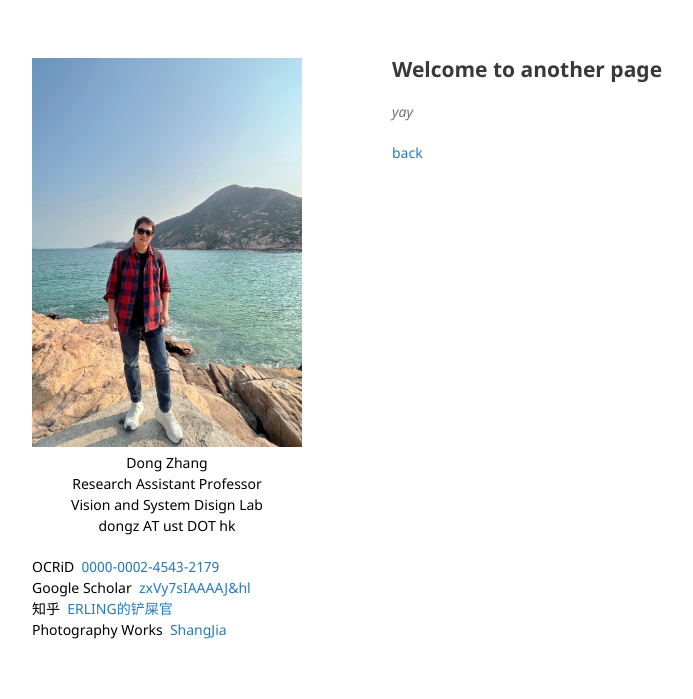
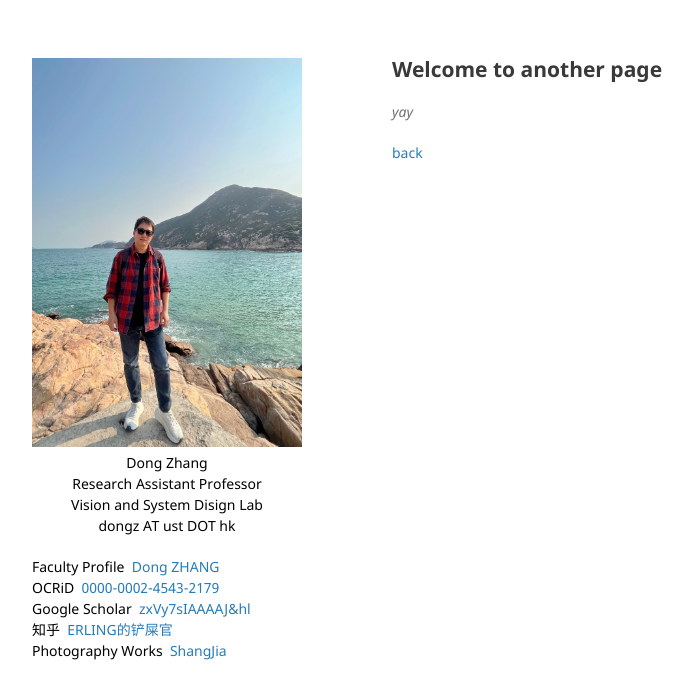
Before and after one commit to ZHANGDONG-NJUST/zhangdong-njust.github.io, a Jekyll site: the page built from another-page.md, in a window 1280 px wide. Shown: the top 699 px of the page, without its empty margins (178-871 px from the left). Built offline with Jekyll 4.4.1, drawn with Linux system fonts in a browser that asks for light colours; our own code applies the rules of GitHub Pages for plain Markdown files.

Commit message:
UPDATE
UPDATE

```diff
--- a/_layouts/default.html
+++ b/_layouts/default.html
@@ -24,7 +24,8 @@
         {% endif %}
 
         {% if site.github.is_user_page %}
-        <p class="view"><font color="black">OCRiD</font>&nbsp <a href="https://orcid.org/0000-0002-4543-2179">0000-0002-4543-2179</a><br>
+        <p class="view"><font color="black">Faculty Profile</font>&nbsp <a href="https://facultyprofiles.hkust.edu.hk/profiles.php?profile=dong-zhang-dongz#publications">Dong ZHANG</a><br>
+          <font color="black">OCRiD</font>&nbsp <a href="https://orcid.org/0000-0002-4543-2179">0000-0002-4543-2179</a><br>
           <font color="black">Google Scholar</font>&nbsp <a href="https://scholar.google.com/citations?user=zxVy7sIAAAAJ&hl=zh-CN">zxVy7sIAAAAJ&hl</a><br>
           <font color="black">知乎</font>&nbsp <a href="https://www.zhihu.com/people/zhang-dong-85">ERLING的铲屎官</a><br>
           <font color="black">Photography Works</font>&nbsp <a href="https://tuchong.com/1621052">ShangJia</a>
```
Also changed, not shown: index.md (+1 -1 lines).
